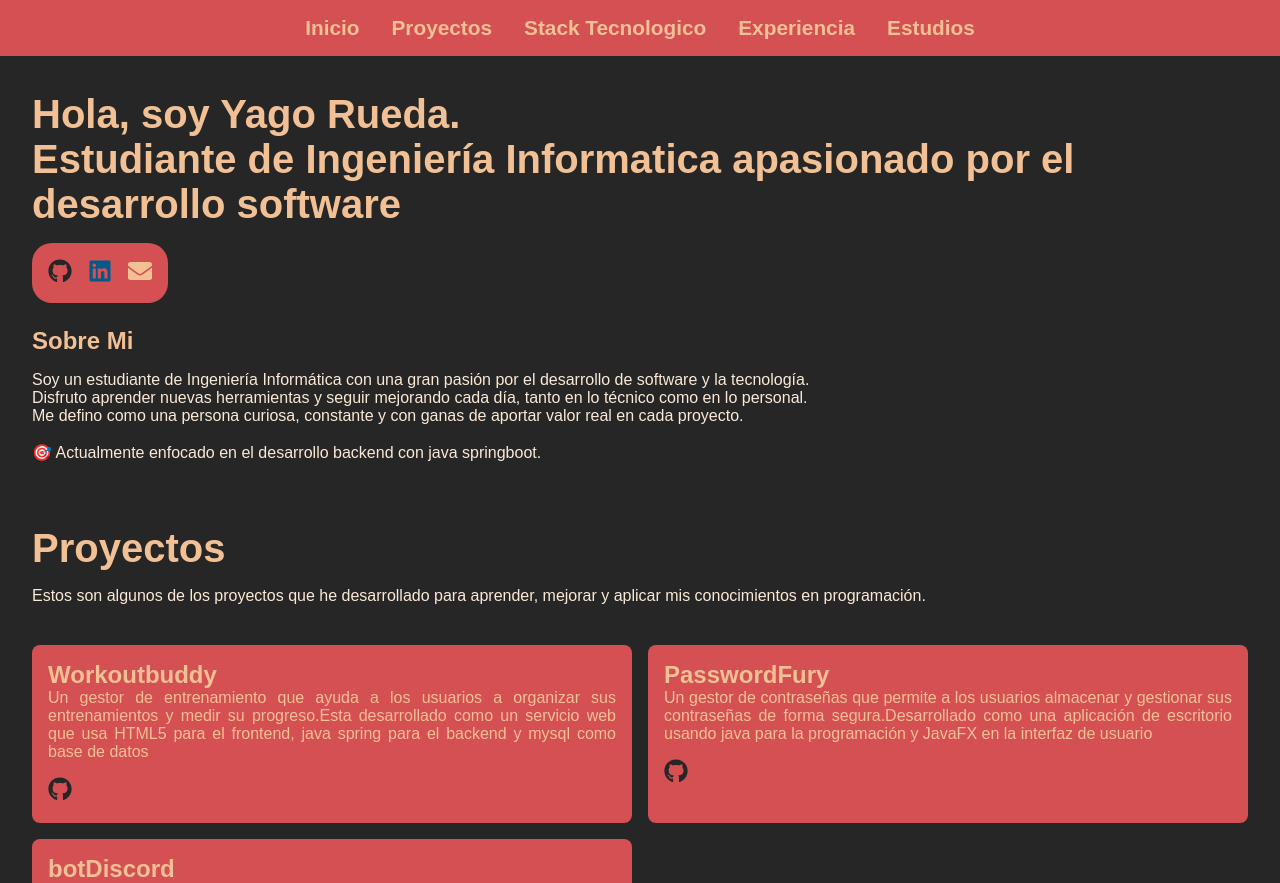
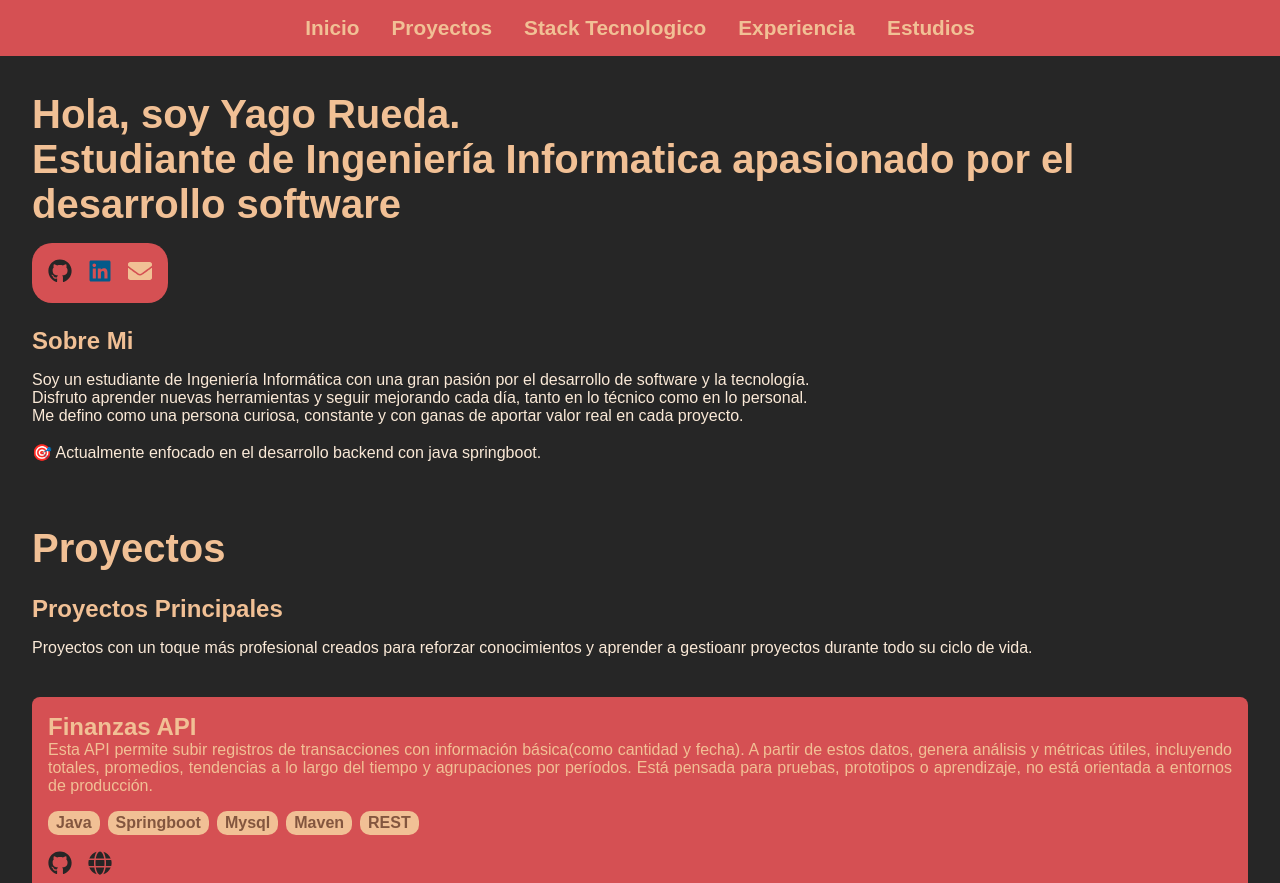
Before and after one commit to Yago-Rueda-24/Portfolio, a React (Vite) app: page /#/ in a window 1280 px wide. Shown: the top 883 px of the page. Built offline with nearby package versions, Linux system fonts and the light colour scheme.

Commit message:
Creación del apartado de big projects

```diff
--- /dev/null
+++ b/src/components/BigProject.jsx
@@ -0,0 +1,40 @@
+import { FaGithub , FaGlobe} from 'react-icons/fa';
+function BigProject({ title, description, github, prod, tech }) {
+    return (
+        <div className="project-card">
+            <h1>{title}</h1>
+            <p style={{ marginBottom: '1rem' }}>{description}</p>
+
+            {tech && tech.length > 0 && (
+                <ul className="project-items">
+                    {tech.map((item, index) => (
+                        <li className='project-item-element' key={index}>{item}</li>
+                    ))}
+                </ul>
+            )}
+
+            <a
+                href={github}
+                target="_blank"
+                rel="noopener noreferrer"
+                className='github-link'
+                style={{marginRight:'1rem'}}
+            >
+                <FaGithub />
+            </a>
+
+            <a
+                href={prod}
+                target="_blank"
+                rel="noopener noreferrer"
+                className='github-link'
+            >
+                <FaGlobe />
+            </a>
+
+
+        </div>
+    );
+}
+
+export default BigProject;
--- a/src/index.css
+++ b/src/index.css
@@ -7,6 +7,7 @@
   --color-1: #d55053;
   --color-2: #f1c095;
   --color-3: #fae9d7;
+  --color-4: #83563f;
 }
 
 html {
@@ -152,6 +153,27 @@ body {
   grid-template-columns: repeat(auto-fill, minmax(400px, 1fr));
   gap: 1rem;
 }
+.big-projects-grid {
+  margin-top: 40px;
+  justify-items: center;
+  display: grid;
+  grid-template-columns: repeat(auto-fill, minmax(800px, 1fr));
+  gap: 1rem;
+}
+
+.project-items{
+  list-style: none;
+  display: flex;
+  gap: 0.5rem;
+  font-weight: 600;
+}
+
+.project-item-element{
+  background-color: var(--color-2);
+  color: var(--color-4);
+  padding: 0.2rem 0.5rem;
+  border-radius: 10px;
+}
 
 .project-card {
   gap: 1rem;
@@ -161,6 +183,8 @@ body {
   text-align: left;
   color: var(--color-2);
 }
+
+
 
 .project-card p {
   text-align: justify;
--- a/src/pages/Home.jsx
+++ b/src/pages/Home.jsx
@@ -3,6 +3,7 @@ import Navbar from "../components/Navbar";
 import Project from "../components/Project";
 import TimelineItem from '../components/TimelineItem';
 import TechStack from "../components/TechStack";
+import BigProject from "../components/BigProject";
 import { FaGithub, FaLinkedin, FaEnvelope } from 'react-icons/fa';
 import { DiJavascript1, DiPython, DiReact } from 'react-icons/di';
 
@@ -32,7 +33,21 @@ export default function Home() {
 
             <section id="projects" className="section">
                 <h1>Proyectos</h1>
-                <p>Estos son algunos de los proyectos que he desarrollado para aprender, mejorar y aplicar mis conocimientos en programación.</p>
+                <h2>Proyectos Principales</h2>
+                <p>Proyectos con un toque más profesional creados para reforzar conocimientos y aprender a gestioanr proyectos durante todo su ciclo de vida.</p>
+
+                <div className="big-projects-grid">
+                    <BigProject
+                    title={"Finanzas API"}
+                    description={"Esta API permite subir registros de transacciones con información básica(como cantidad y fecha). A partir de estos datos, genera análisis y métricas útiles, incluyendo totales, promedios, tendencias a lo largo del tiempo y agrupaciones por períodos. Está pensada para pruebas, prototipos o aprendizaje, no está orientada a entornos de producción."}
+                    github={"https://github.com/Yago-Rueda-24/Finanzas"}
+                    tech={["Java", "Springboot", "Mysql", "Maven", "REST"]}
+                    prod={"https://finanzas-lv2n.onrender.com"} />
+
+                </div>
+
+                <h2>Pruebas y Experimentos</h2>
+                <p>Estos son algunos de los proyectos que he desarrollado para aprender, mejorar y descubrir nuevas herramietnas y tecnologias.</p>
                 <div className="projects-grid">
                     <Project title={"Workoutbuddy"} description={"Un gestor de entrenamiento que ayuda a los usuarios a organizar sus entrenamientos y medir su progreso." +
                         "Esta desarrollado como un servicio web que usa HTML5 para el frontend, java spring para el backend y mysql como base de datos"}
```
